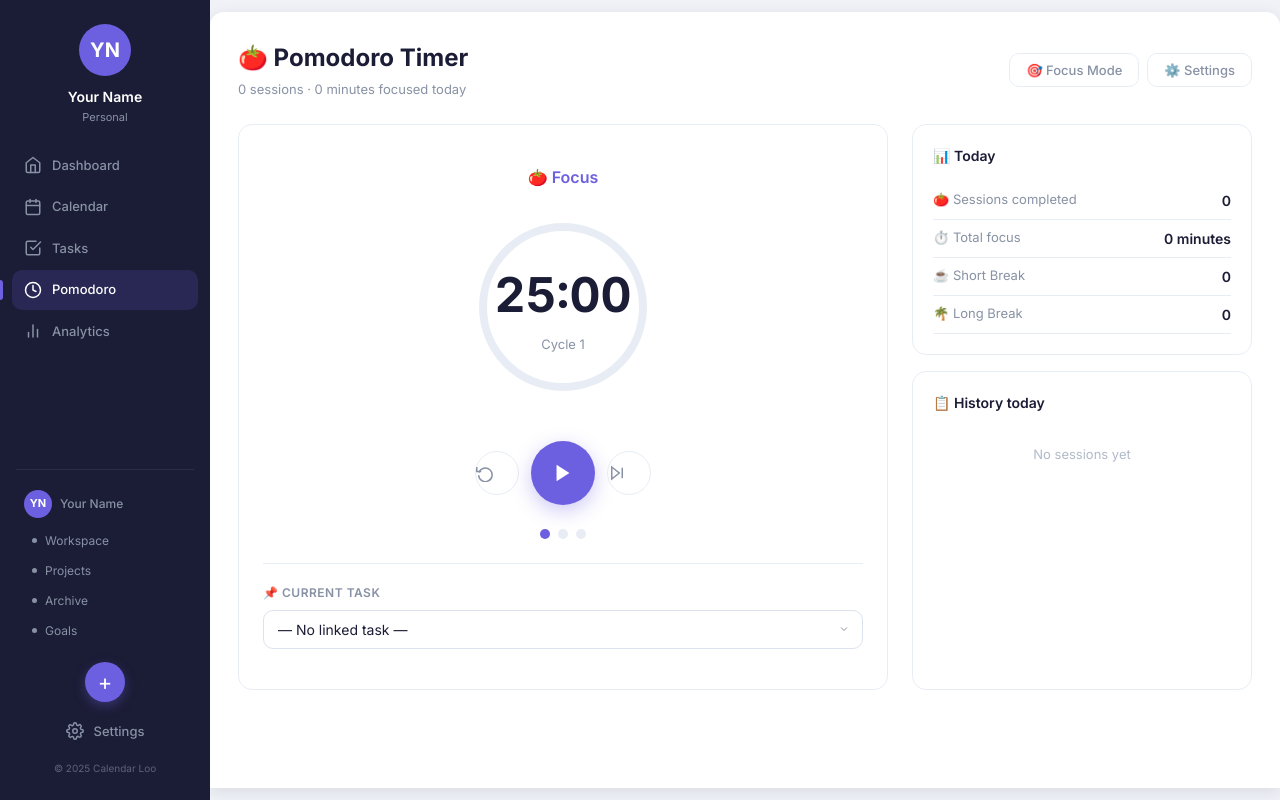
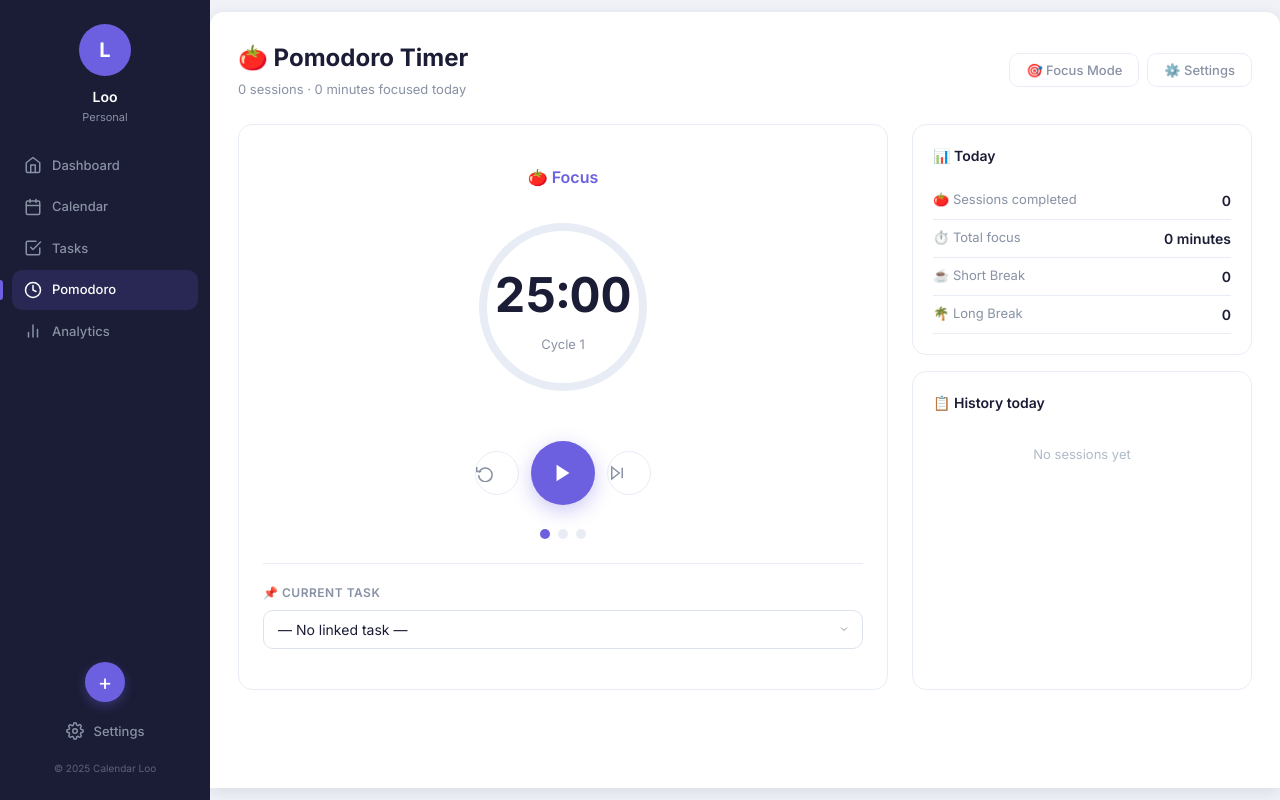
Before and after one commit to LooRnD/Calendar_Loo, a React (Vite) app: page /Calendar_Loo/pomodoro in a window 1280 px wide. Built offline with nearby package versions, Linux system fonts and the light colour scheme.

Commit message:
fix: remove unused sidebar items and change default name to Loo

```diff
--- a/src/components/Sidebar.jsx
+++ b/src/components/Sidebar.jsx
@@ -80,20 +80,6 @@ export default function Sidebar() {
         ))}
       </nav>
 
-      <div className="sidebar-divider" />
-
-      <div className="sidebar-group">
-        <div className="sidebar-group-header">
-          <div className="sidebar-group-avatar"
-            style={{ background: userSettings.avatarColor || '#6C60E0' }}>
-            {initials}
-          </div>
-          <span>{userSettings.name}</span>
-        </div>
-        {['Workspace', 'Projects', 'Archive', 'Goals'].map(item => (
-          <div key={item} className="sidebar-subitem">{item}</div>
-        ))}
-      </div>
 
       <div className="sidebar-footer">
         <button
--- a/src/store.js
+++ b/src/store.js
@@ -223,14 +223,21 @@ export function getStreakCount() {
 
 /* ============ USER SETTINGS ============ */
 const DEFAULT_USER_SETTINGS = {
-  name: 'Your Name',
+  name: 'Loo',
   role: 'Personal',
-  avatarInitials: 'YN',
+  avatarInitials: 'L',
   avatarColor: '#6C60E0',
 };
 
 export function getUserSettings() {
-  return { ...DEFAULT_USER_SETTINGS, ...getItem(KEYS.USER_SETTINGS, {}) };
+  const settings = { ...DEFAULT_USER_SETTINGS, ...getItem(KEYS.USER_SETTINGS, {}) };
+  // Migrate from old default 'Your Name' to 'Loo'
+  if (settings.name === 'Your Name') {
+    settings.name = 'Loo';
+    settings.avatarInitials = 'L';
+    saveUserSettings(settings);
+  }
+  return settings;
 }
 
 export function saveUserSettings(settings) {
```
